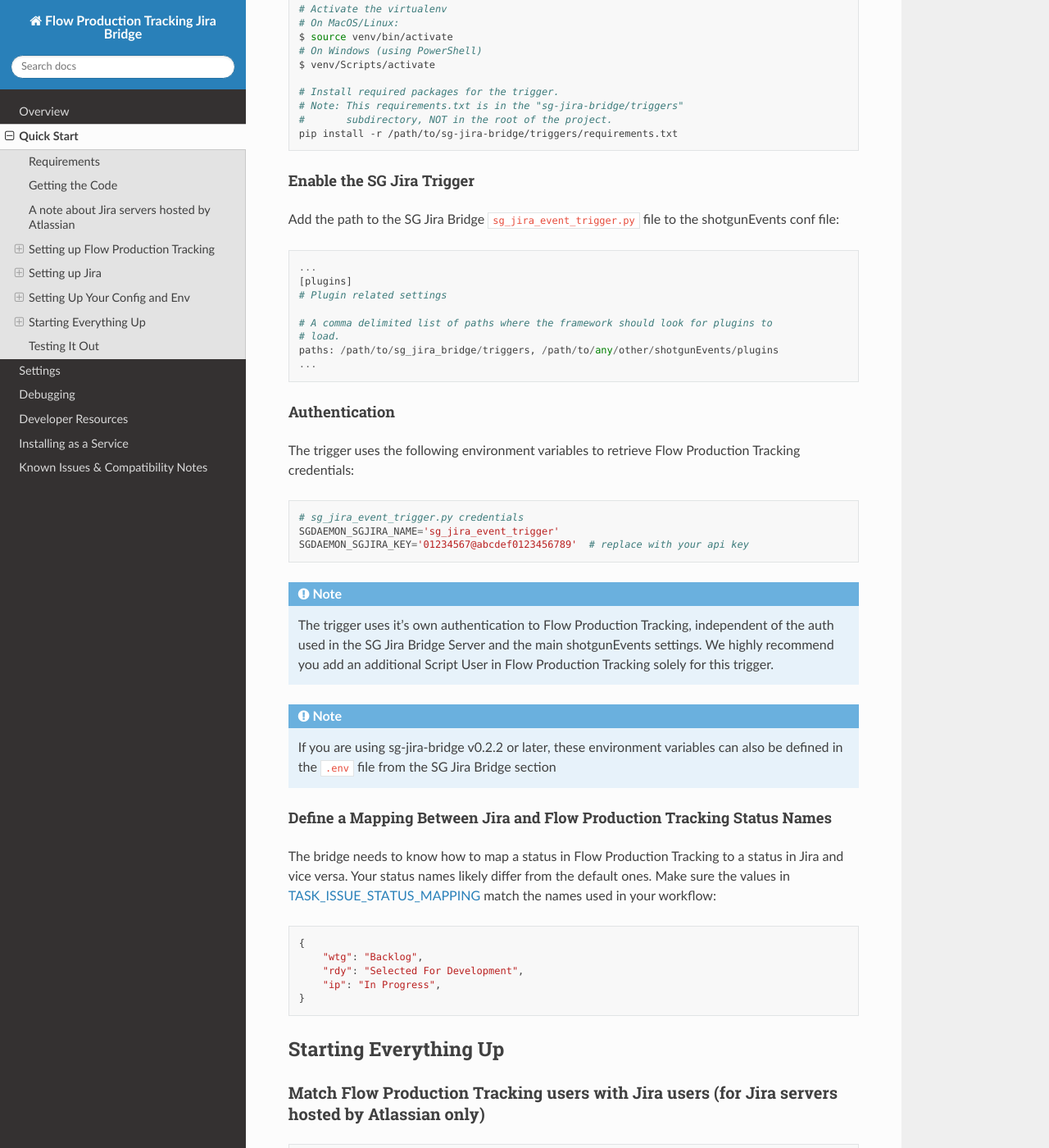
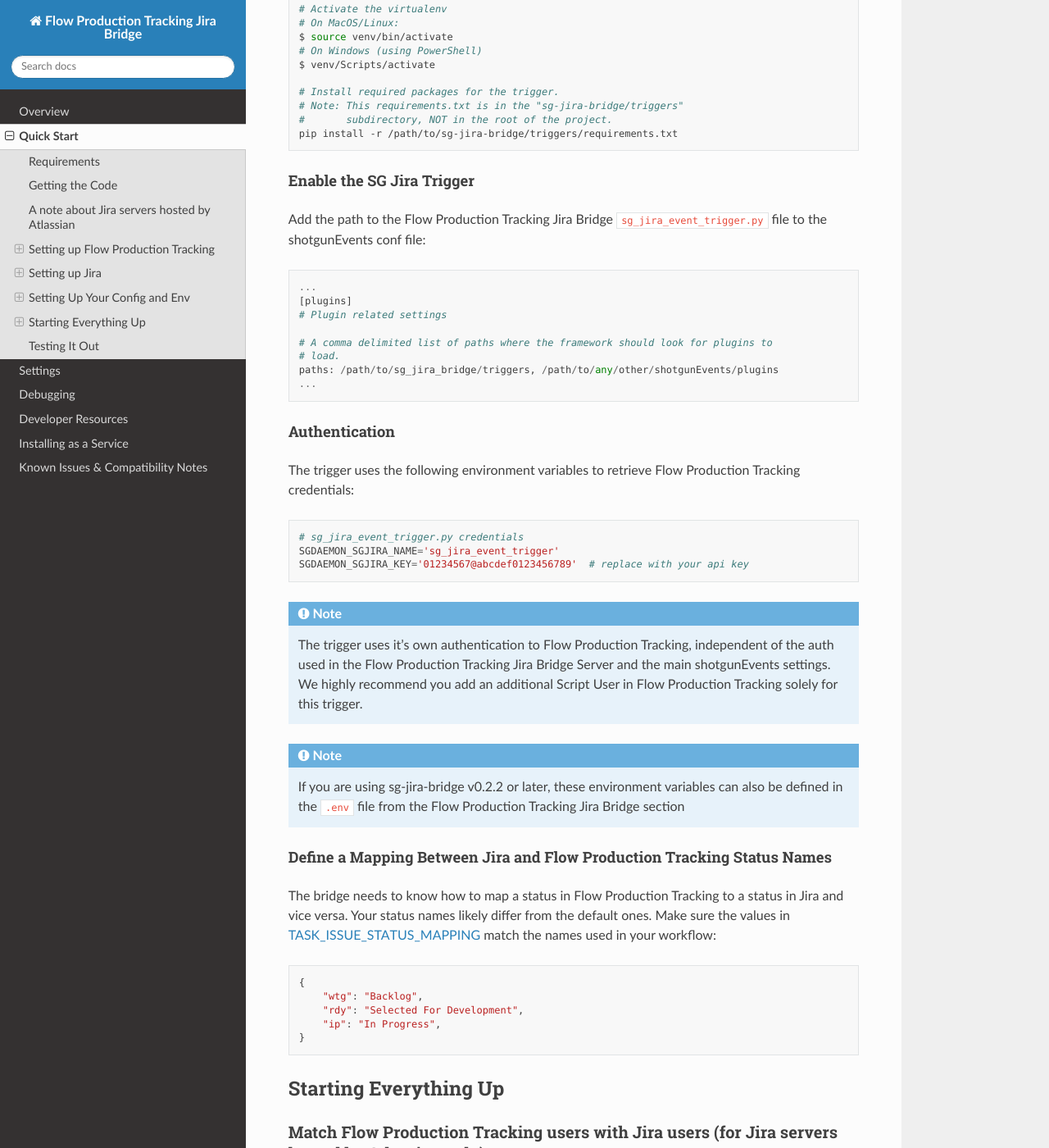
Before and after one commit to shotgunsoftware/sg-jira-bridge, a Sphinx documentation site: the page built from docs/quickstart.rst, in a window 1280 px wide and 1400 px high, scrolled down 5200 px. Shown: the whole window at 82% size. Built offline with Sphinx 7.4.7 and the Read the Docs theme 2.0.0, drawn with Linux system fonts in a browser that asks for light colours; some of the changed text lies outside the part shown.

Commit message:
update documentation

```diff
--- a/docs/developer.rst
+++ b/docs/developer.rst
@@ -5,7 +5,7 @@
 
 Customizing the Workflow
 ************************
-SG Jira Bridge is structured so that studios can tailor the workflow to
+Flow Production Tracking Jira Bridge is structured so that studios can tailor the workflow to
 meet their specific needs. Because both Flow Production Tracking and Jira are highly
 customizable, exposing a handful of settings would not be sufficient.
 Therefore, the bridge has been structured to allow subclassing the
--- a/docs/known_issues.rst
+++ b/docs/known_issues.rst
@@ -9,7 +9,7 @@
 
 - Deletion events are not handled yet.
 
-- SG Jira Bridge does not create entities in Flow Production Tracking, it will only update
+- Flow Production Tracking Jira Bridge does not create entities in Flow Production Tracking, it will only update
   existing ones. This means syncing can only *initiate* from Flow Production Tracking and not
   from Jira. If an entity in Flow Production Tracking that was synced with an issue in Jira is
   deleted, it will not currently be re-created in Flow Production Tracking.
@@ -32,7 +32,7 @@
   must retain this formatting otherwise the Comment will not sync back to
   Flow Production Tracking.
 
-- Note Replies in Flow Production Tracking are not currently handled by SG Jira Bridge. Jira
+- Note Replies in Flow Production Tracking are not currently handled by Flow Production Tracking Jira Bridge. Jira
   has no concept of replies, or threading in Comments. This workflow is
   being investigated.
 
--- a/docs/quickstart.rst
+++ b/docs/quickstart.rst
@@ -16,7 +16,7 @@
 ****************
 The quickest way to get the code required is by cloning the Github repos
 
-- SG Jira Bridge: https://github.com/shotgunsoftware/sg-jira-bridge
+- Flow Production Tracking Jira Bridge: https://github.com/shotgunsoftware/sg-jira-bridge
 - shotgunEvents: https://github.com/shotgunsoftware/shotgunEvents
 
 .. code-block:: bash
@@ -45,17 +45,17 @@
 The following fields must be created in Flow Production Tracking for each of the
 following entity types:
 
-===========  =========  ================  ====================================  ======================
-Entity Type  Data Type  Display Name      Description                           Field Name (auto-generated)
-===========  =========  ================  ====================================  ======================
-Project      File/Link  Jira Sync URL     URL of SG Jira Bridge (see below)     ``sg_jira_sync_url``
-Project      Text       Jira Key          Synced Project Key value in Jira      ``sg_jira_key``
-Task         Text       Jira Key          Synced Issue Key value in Jira        ``sg_jira_key``
-Task         Checkbox   Sync In Jira      Enable/Disable syncing for this Task  ``sg_sync_in_jira``
-Task         File/Link  Jira URL          Link to synced Issue in Jira          ``sg_jira_url``
-Note         Text       Jira Key          Synced Issue Key/Comment ID in Jira   ``sg_jira_key``
-HumanUser    Text       Jira Account Id   Synced Account Id in Jira.            ``sg_jira_account_id``
-===========  =========  ================  ====================================  ======================
+===========  =========  ================  =======================================================  ======================
+Entity Type  Data Type  Display Name      Description                                              Field Name (auto-generated)
+===========  =========  ================  =======================================================  ======================
+Project      File/Link  Jira Sync URL     URL of Flow Production Tracking Jira Bridge (see below)  ``sg_jira_sync_url``
+Project      Text       Jira Key          Synced Project Key value in Jira                         ``sg_jira_key``
+Task         Text       Jira Key          Synced Issue Key value in Jira                           ``sg_jira_key``
+Task         Checkbox   Sync In Jira      Enable/Disable syncing for this Task                     ``sg_sync_in_jira``
+Task         File/Link  Jira URL          Link to synced Issue in Jira                             ``sg_jira_url``
+Note         Text       Jira Key          Synced Issue Key/Comment ID in Jira                      ``sg_jira_key``
+HumanUser    Text       Jira Account Id   Synced Account Id in Jira.                               ``sg_jira_account_id``
+===========  =========  ================  =======================================================  ======================
 
 .. note::
     - All ``Jira Key`` fields must be configured with the "*Ensure unique
@@ -109,7 +109,7 @@
 +--------------+-----------------------------------------------------------------------------------------+
 | Field        | Example                                                                                 |
 +==============+=========================================================================================+
-| Name         | "SG Jira Bridge Test"                                                                   |
+| Name         | "Flow Production Tracking Jira Bridge Test"                                             |
 +--------------+-----------------------------------------------------------------------------------------+
 | URL          | | ``https://<url_for_sg_jira_bridge>/jira2sg/default/issue/${issue.key}``               |
 |              | | The ``<url_for_sg_jira_bridge>`` is the host name or IP address of the computer you   |
@@ -161,8 +161,8 @@
 requirements, the instructions below describe how to setup an environment for each of them
 separately.
 
-SG Jira Bridge
-==============
+Flow Production Tracking Jira Bridge
+====================================
 Installing Required Modules
 ---------------------------
 We recommend `setting up a virtual environment <https://docs.python-guide.org/dev/virtualenvs/>`_.
@@ -266,7 +266,7 @@
 
 Enable the SG Jira Trigger
 --------------------------
-Add the path to the SG Jira Bridge ``sg_jira_event_trigger.py`` file to the
+Add the path to the Flow Production Tracking Jira Bridge ``sg_jira_event_trigger.py`` file to the
 shotgunEvents conf file::
 
     ...
@@ -290,13 +290,13 @@
 .. note::
 
     The trigger uses it's own authentication to Flow Production Tracking, independent of the
-    auth used in the SG Jira Bridge Server and the main shotgunEvents settings.
+    auth used in the Flow Production Tracking Jira Bridge Server and the main shotgunEvents settings.
     We highly recommend you add an additional Script User in Flow Production Tracking solely
     for this trigger.
 
 .. note::
     If you are using sg-jira-bridge v0.2.2 or later, these environment variables can also be defined in the ``.env``
-    file from the SG Jira Bridge section
+    file from the Flow Production Tracking Jira Bridge section
 
 
 Define a Mapping Between Jira and Flow Production Tracking Status Names
@@ -345,8 +345,8 @@
     run this script once per project so that all your Jira users can be discovered
     and paired with a Flow Production Tracking user.
 
-Start SG Jira Bridge
-====================
+Start Flow Production Tracking Jira Bridge
+==========================================
 .. code-block:: bash
 
     $ python webapp.py --settings <path to your settings.py> --port 9090
@@ -374,7 +374,7 @@
 - Navigate to your Jira site to see the Issue created for that Task.
 - Change the status in Jira to see the status change in Flow Production Tracking.
 
-If things don't seem to be working, check the output from SG Jira Bridge and
+If things don't seem to be working, check the output from Flow Production Tracking Jira Bridge and
 shotgunEvents in your terminal window for log messages.
 
 .. note::
--- a/docs/settings.rst
+++ b/docs/settings.rst
@@ -76,7 +76,7 @@
 
 Each key is a settings name that contains a dictionary containing the syncer
 and the settings to use. The key is the settings name used when composing the
-URL for SG Jira Bridge. For example,
+URL for Flow Production Tracking Jira Bridge. For example,
 ``http://localhost:9090/sg2jira/my_settings`` uses the settings named
 ``my_settings``.
 
```
Also changed, not shown: docs/debugging.rst (+10 -10 lines).
